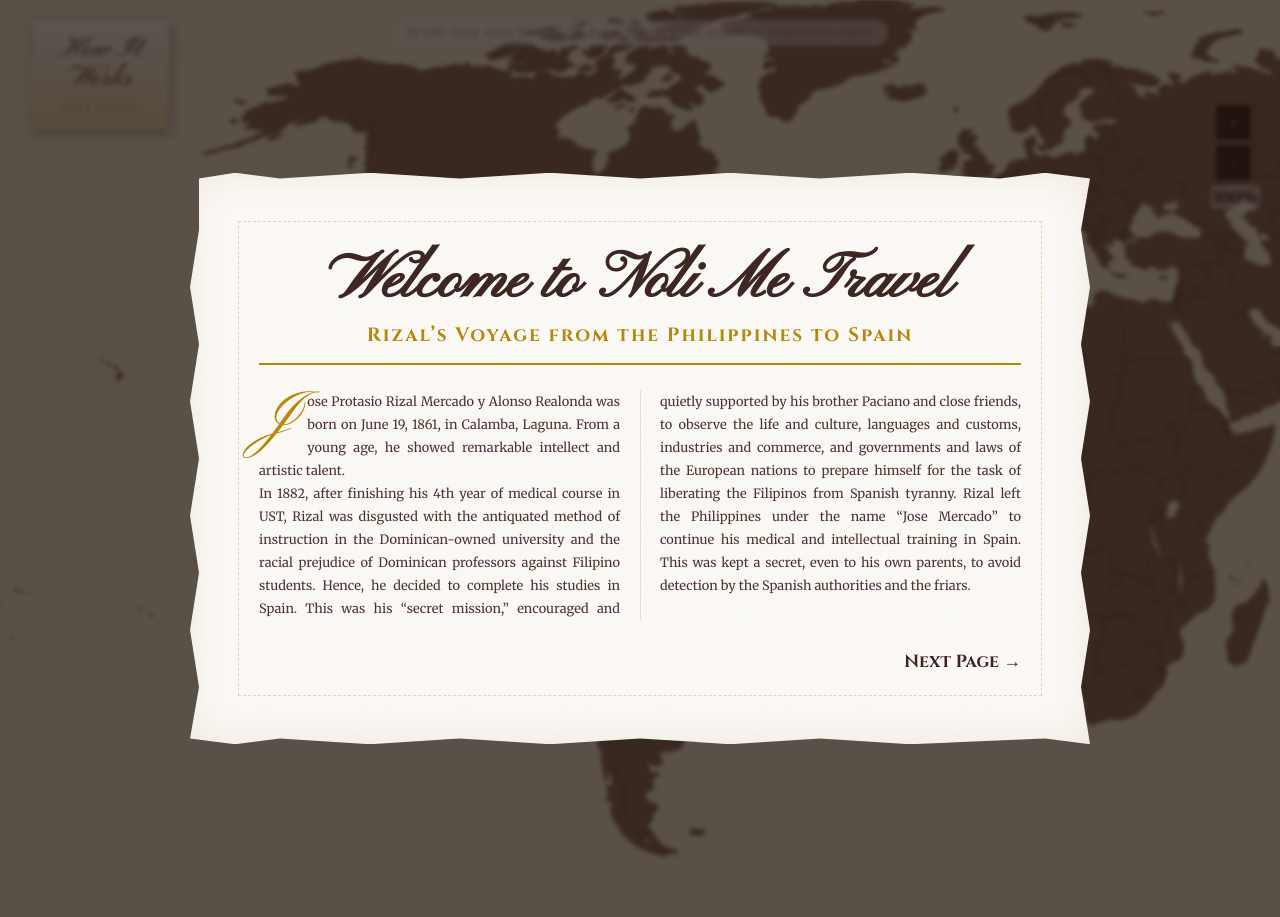
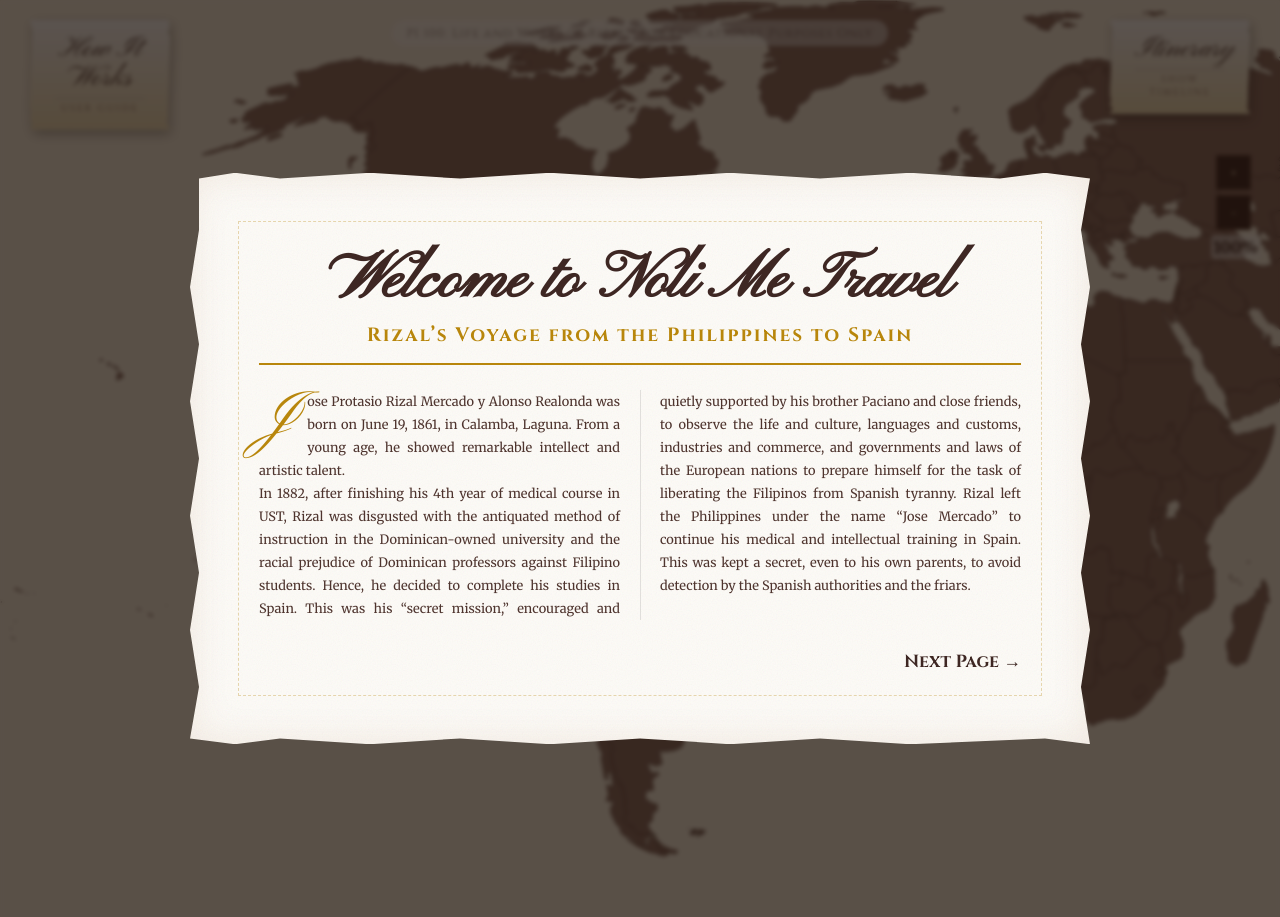
Before and after one commit to ei-dzei/Noli-Me-Travel, a PHP site: page / in a window 1280 px wide. Run offline with PHP 8.4, Linux system fonts and the light colour scheme; some libraries are stand-ins or nearby versions.

Commit message:
Toggle for itinerary

```diff
--- a/css/styles.css
+++ b/css/styles.css
@@ -44,7 +44,12 @@ a {
 /* how it fucking works */
 .nav-item-wrapper {
     position: absolute; top: 20px; left: 30px; pointer-events: auto;
-    filter: drop-shadow(2px 4px 6px rgba(0,0,0,0.3)); /* Shadow for the paper */
+    filter: drop-shadow(2px 4px 6px rgba(0,0,0,0.3));
+}
+
+.nav-item-wrapper.right-corner {
+    left: auto;
+    right: 30px;
 }
 
 .btn-vintage-tag {
@@ -386,6 +391,11 @@ path:hover {
     bottom: 0;
 }
 
+.timeline-open ~ .top-ui-layer .right-corner {
+    opacity: 0.5;
+    pointer-events: none;
+}
+
 .timeline-header {
     color: var(--paper-cream);
     font-family: var(--font-serif);
@@ -451,7 +461,7 @@ path:hover {
 /* Controls */
 .zoom-controls {
     position: fixed;
-    top: 100px;
+    top: 150px;
     right: 20px;
     z-index: 90;
 }
--- a/index.php
+++ b/index.php
@@ -22,6 +22,13 @@
 
         <div class="top-disclaimer">
             <p>PI 100: Life and Works of Rizal &bull; For Educational Purposes Only</p>
+        </div>
+
+        <div class="nav-item-wrapper right-corner">
+            <button class="btn-vintage-tag" onclick="toggleTimeline()">
+                <span class="tag-text">Itinerary</span>
+                <span class="tag-sub">Show Timeline</span>
+            </button>
         </div>
     </div>
 
--- a/js/script.js
+++ b/js/script.js
@@ -221,3 +221,8 @@ window.addEventListener('DOMContentLoaded', () => { highlightVisitedCountries();
 function closeCountryModal() {
     document.getElementById("countryModal").classList.remove("active");
 }
+
+function toggleTimeline() {
+    const timelineBar = document.querySelector(".timeline-bar");
+    timelineBar.classList.toggle("timeline-open");
+}
```
